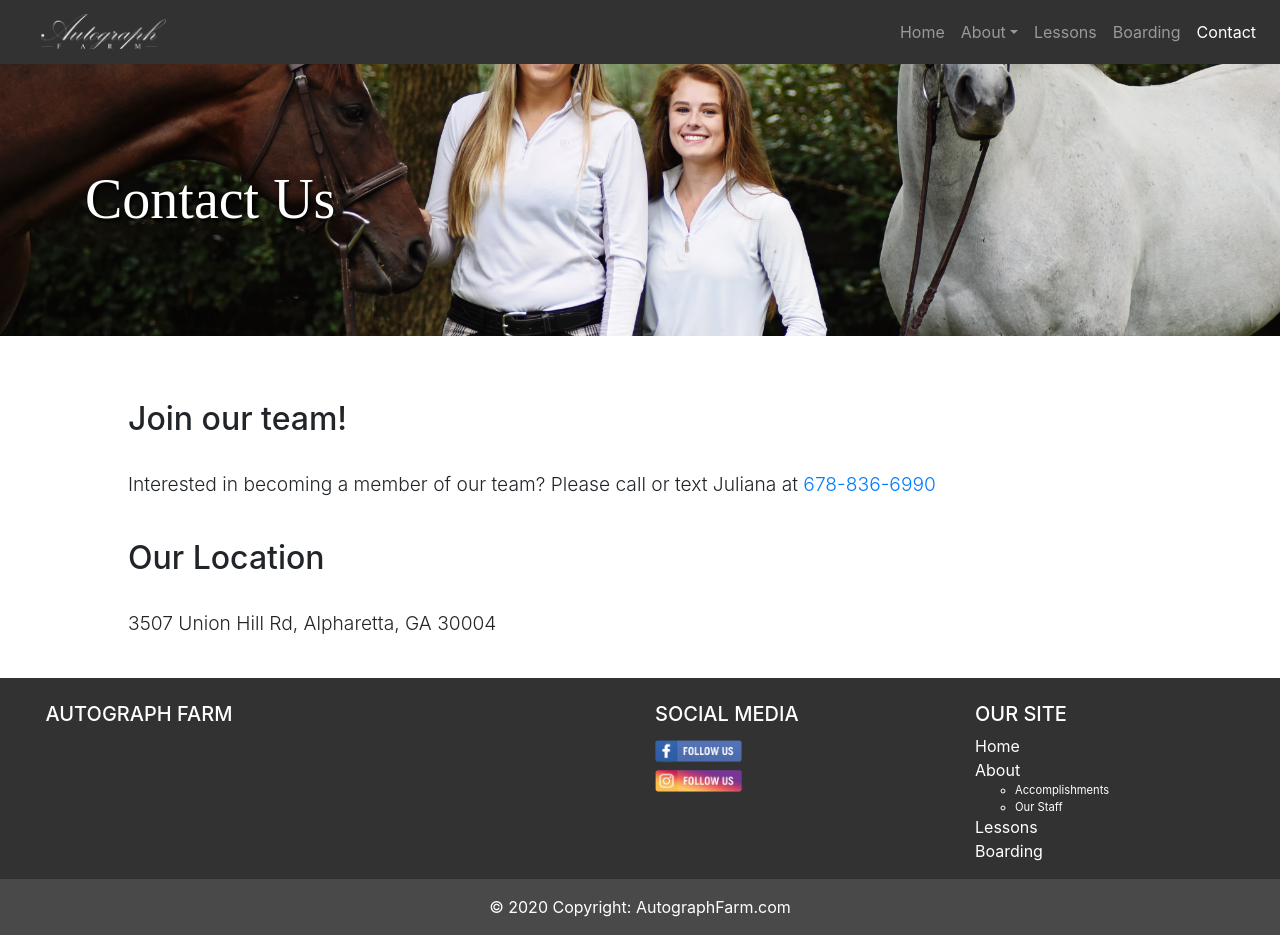
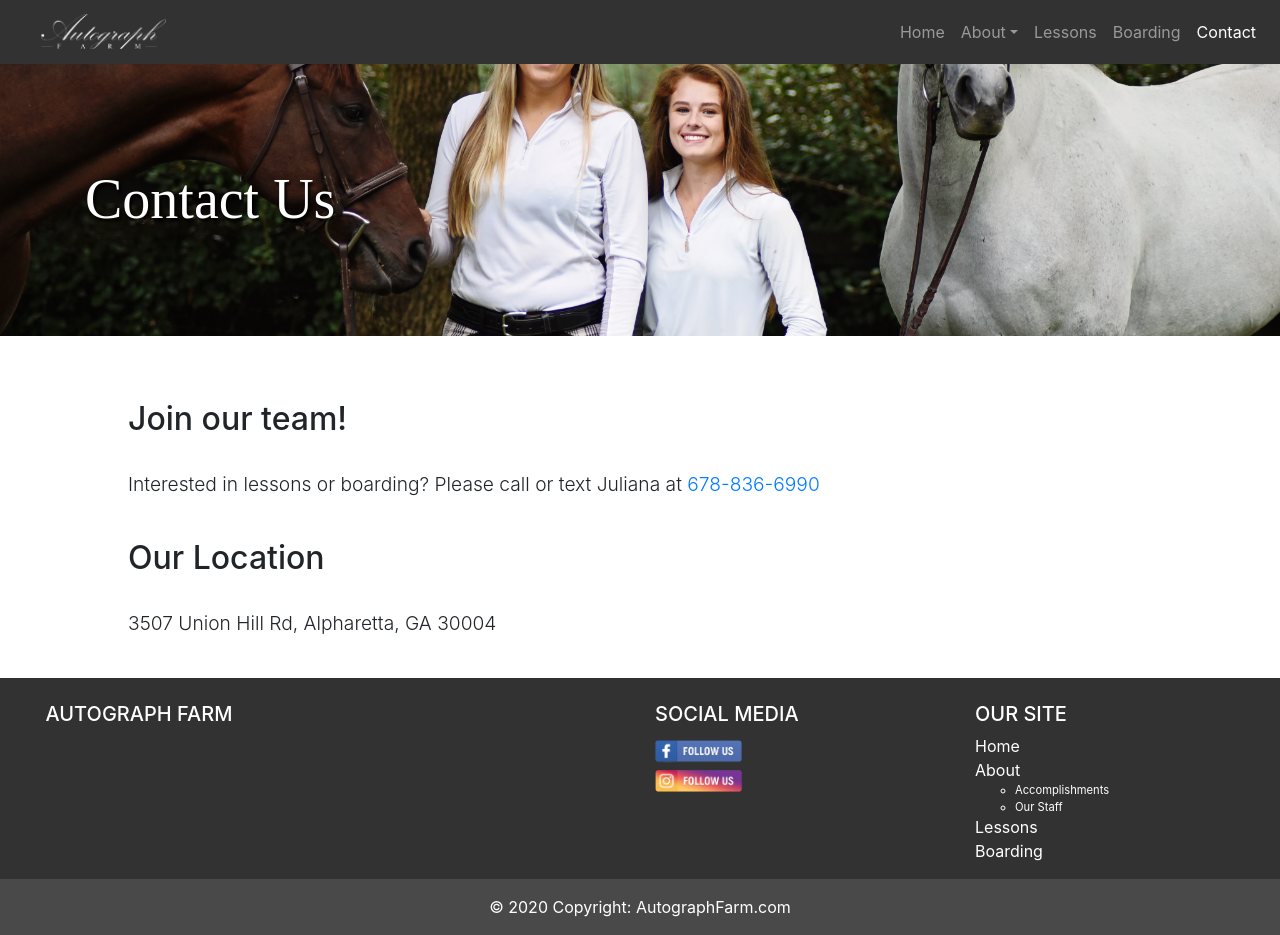
Before and after one commit to BaileyDay/autograph, a React (Create React App) app: page /contact in a window 1280 px wide. Built offline with nearby package versions, Linux system fonts and the light colour scheme.

Commit message:
Finished contact page

```diff
--- a/src/components/contact.jsx
+++ b/src/components/contact.jsx
@@ -16,7 +16,7 @@ const Contact = () => {
       <div className="contactPageContainer">
       <h2 className="featurette-heading">Join our team!</h2>
       <br></br>
-      <p className="lead">Interested in becoming a member of our team? Please call or text Juliana at <a href="tel:678-836-6990">678-836-6990</a></p>
+      <p className="lead">Interested in lessons or boarding? Please call or text Juliana at <a href="tel:678-836-6990">678-836-6990</a></p>
       <br>
       </br>
       <h2 className="featurette-heading">Our Location</h2>
```
